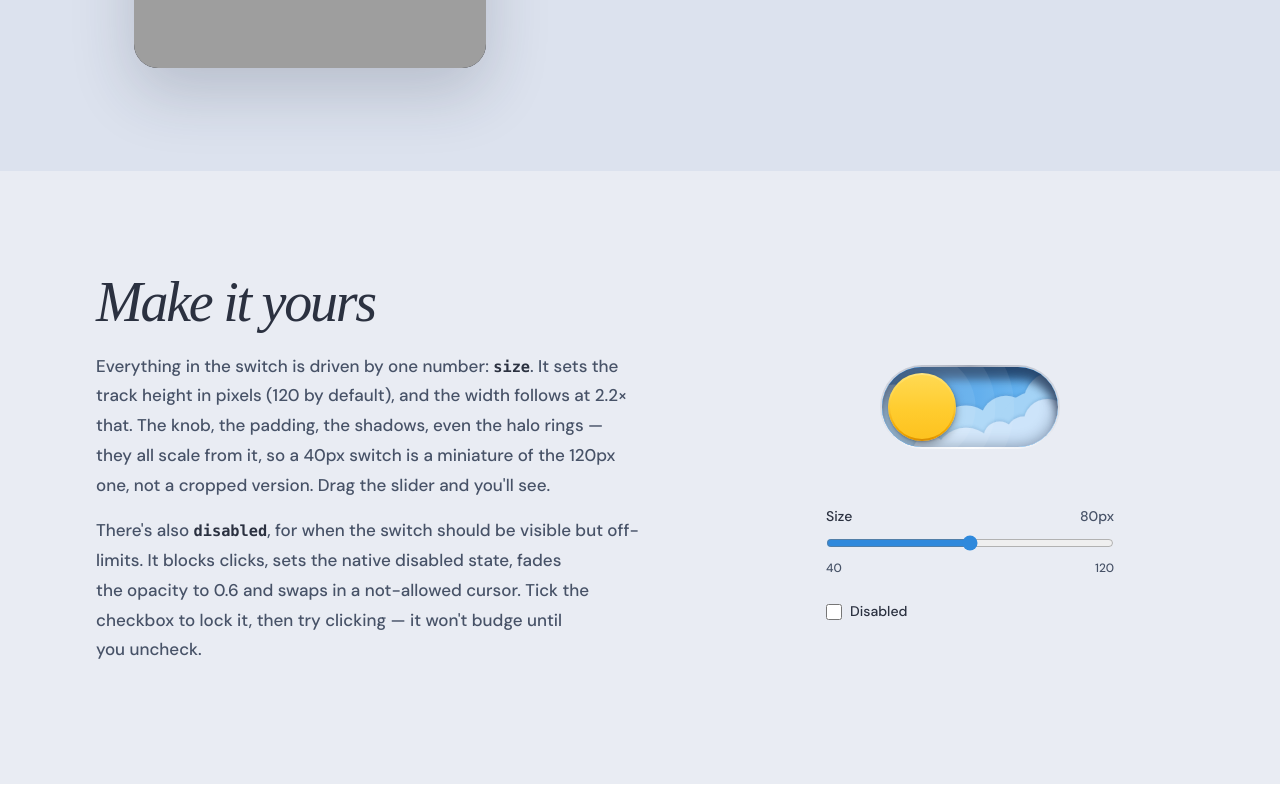
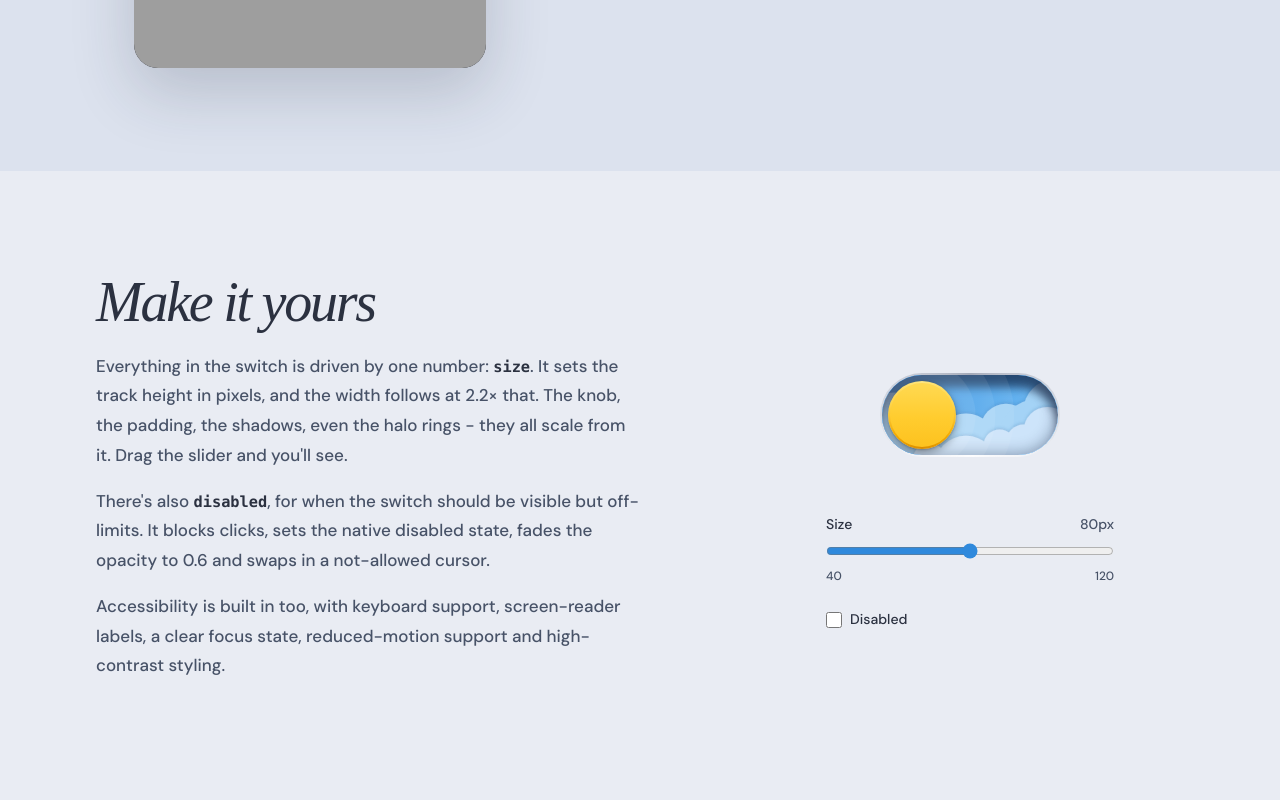
Before and after one commit to james-gulland/daybreak-switch, a React (Vite) app: page / in a window 1280 px wide. Shown: the part 1284-2084 px from the top of the page. Built offline with nearby package versions, Linux system fonts and the light colour scheme; grey boxes are pictures that could not be loaded; a web font is replaced by a local one.

Commit message:
Feat: add accessibility copy

```diff
--- a/src/App.tsx
+++ b/src/App.tsx
@@ -17,15 +17,17 @@ function SizePlayground() {
           <h2 id="size-demo-title">Make it yours</h2>
           <p>
             Everything in the switch is driven by one number: <code>size</code>. It sets the track
-            height in pixels (120 by default), and the width follows at 2.2× that. The knob, the
-            padding, the shadows, even the halo rings — they all scale from it, so a 40px switch is
-            a miniature of the 120px one, not a cropped version. Drag the slider and you'll see.
+            height in pixels, and the width follows at 2.2× that. The knob, the padding, the
+            shadows, even the halo rings - they all scale from it. Drag the slider and you'll see.
           </p>
           <p>
             There's also <code>disabled</code>, for when the switch should be visible but
             off-limits. It blocks clicks, sets the native disabled state, fades the opacity to 0.6
-            and swaps in a not-allowed cursor. Tick the checkbox to lock it, then try clicking — it
-            won't budge until you uncheck.
+            and swaps in a not-allowed cursor.
+          </p>
+          <p>
+            Accessibility is built in too, with keyboard support, screen-reader labels, a clear
+            focus state, reduced-motion support and high-contrast styling.
           </p>
         </div>
 
```
